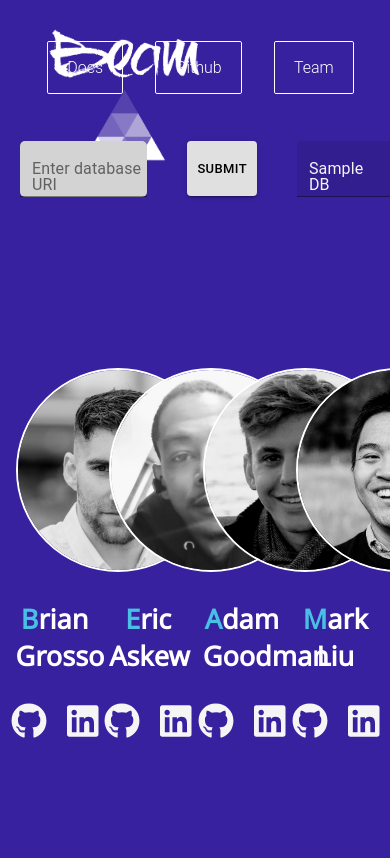
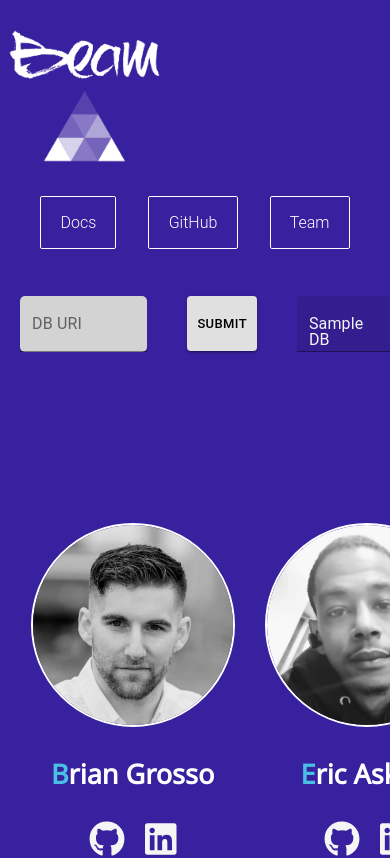
Before and after one commit to oslabs-beta/beamql, a React app: page /team in a window 390 px wide. Shown: the top 858 px of the page. Built offline with nearby package versions, Linux system fonts and the light colour scheme.

Commit message:
fixes front end formatting and improves README

```diff
--- a/client/App.jsx
+++ b/client/App.jsx
@@ -73,10 +73,12 @@ class App extends Component {
   render() {
     return (
       <Router>
+
           <div className="header">
             <Link to="/">
               <img id="logo" src="./assets/logo.png" />
             </Link>
+            <div id="smallWidthFlex">
             <div className="topButtons">
               {/* <Link to="/signup">
                 <button
@@ -96,7 +98,7 @@ class App extends Component {
               </Link>
 
               <a href="https://github.com/oslabs-beta/beam-corp" target="_blank" rel="noreferrer">
-              <button>Github</button>
+                <button>GitHub</button>
               </a>
               <Link to="/team">
                 <button>Team</button>
@@ -106,7 +108,7 @@ class App extends Component {
               <UriEntry gTD={this.gTD} />
             </ThemeProvider>
           </div>
-
+        </div>
         <Switch>
           <Route exact path="/">
             <img id="gif" src="./assets/getstarted.gif" alt="Get Started" />
@@ -114,12 +116,6 @@ class App extends Component {
           </Route>
           <Route exact path="/docs">
             <Docs />
-            <img
-              id="gif"
-              style={{ marginRight: '30px', width: '50vw' }}
-              src="./assets/getstarted.gif"
-              alt="Get Started"
-            />
           </Route>
           <Route path="/visualize">
             <div id="OutputBox">
--- a/client/Components/Docs.jsx
+++ b/client/Components/Docs.jsx
@@ -4,15 +4,14 @@ function Docs() {
 
 
   return (
-    <div>
     <div id="docs">
       <div className="step">Documentation</div>
       <br />
-        <b>BeamQL</b> is an open source tool to make understanding and adding a
+      BeamQL is an open source tool to make understanding and adding a
       GraphQL layer to any REST API as simple as possible.
       <br></br>
       <br></br>
-        The animation at right shows the essential features of this tool. Simply
+      The animation below shows the essential features of this tool. Simply
       insert your PostgreSQL database URI or select from one of the sample
       databases. Click submit and behold the visualization of your database as
       a graph data structure. You are now looking at your data the way GraphQL
@@ -23,17 +22,16 @@ function Docs() {
       resolvers) to add a GraphQL controller layer to your existing REST API.
       Assuming you are using a common backend framework in Node.js, you simply
       need to copy these two bodies of text into your server/app.js code, and
-        install and include the relevant boilerplate for{' '}
-        <a id="textlink" href="https://www.npmjs.com/package/apollo-server">
-          Apollo Server
-        </a>
-        .
-        <br></br>
-        <br></br>
+      install and include the relevant boilerplate for<a id="textlink" href="https://www.npmjs.com/package/apollo-server">Apollo Server.</a>
       <br />
-        <img id="codeOutputImg" src="../assets/ApolloBoilerplate.png" />
-      </div>
-        <div id="docsRight">
+      <br />
+    <img
+          style={{ marginRight: '30px', border: '2px solid white' }}
+          src="./assets/getstarted.gif"
+          alt="Get Started"
+        />
+    <br />
+    <br />
     <span className="step">Step-By-Step Migration 🔢</span>
     <ol id="olCode">
       <li>Go to BeamQL.com</li>
@@ -57,9 +55,9 @@ function Docs() {
       <br/>
       <li> the awesomeness of your database accessible through the query language of the future!</li>
     </ol>
-        </div>
-
-
+    <br />
+    <br />
+    <img id="codeOutputImg" src="../assets/ApolloBoilerplate.png" />
     </div>
   );
 }
--- a/client/Components/Team.jsx
+++ b/client/Components/Team.jsx
@@ -98,7 +98,7 @@ function Team() {
         <div className="socials">
           <a href="https://github.com/markyliu" target="_blank" rel="noreferrer">
             {/* Github */}
-            <i class="fab fa-github"></i>
+            <i className="fab fa-github"></i>
           </a>
 
           <br />
--- a/client/Components/UriEntry.jsx
+++ b/client/Components/UriEntry.jsx
@@ -29,7 +29,7 @@ export default function UriEntry(props) {
     return (
         <div id='uri-entry'>
         <form  id="uribox" noValidate autoComplete="off">
-        <TextField className={classes.root} id="filled-basic" onBlur={() => props.gTD()} InputProps={{className: classes.input}} label="Enter database URI" variant='filled'/>
+        <TextField className={classes.root} id="filled-basic" onBlur={() => props.gTD()} InputProps={{className: classes.input}} label={ window.innerWidth > 500 ? "Enter database URI" : "DB URI"} variant='filled'/>
             <Link to='/visualize' >
             <Button className={classes.root}  variant="contained"  size="small">
                 Submit
--- a/client/application.scss
+++ b/client/application.scss
@@ -48,12 +48,35 @@ hr {
 
 #docs {
   color: white;
+  display: flex;
+  flex-direction: column;
   padding: 30px;
   text-decoration: none;
-  width: 40vw;
-  position: absolute;
-  margin-left: 20px;
+  width: 70vw;
+  margin-left: auto;
   margin-right: auto;
+}
+
+#topLeftDocs {
+  width: 40vh;
+}
+
+#docsTop {
+  color: white;
+  display: flex;
+  flex-direction: row;
+  padding: 30px;
+  text-decoration: none;
+  width: 90vw;
+}
+
+#docsBot {
+  color: white;
+  display: flex;
+  flex-direction: row;
+  padding: 30px;
+  text-decoration: none;
+  width: 90vw;
 }
 
 #docsRight {
@@ -286,6 +309,8 @@ textarea {
 }
 #team {
   display: flex;
+  flex-wrap: wrap;
+  min-width: 500px;
   justify-content: space-evenly;
   margin-left: auto;
   margin-right: auto;
@@ -293,23 +318,22 @@ textarea {
 }
 #Brian {
   font-size: large;
-
-  width: 20%;
+  margin-bottom: 30px;
   text-align: center;
 }
 #Eric {
   font-size: large;
-  width: 20%;
+  margin-bottom: 30px;
   text-align: center;
 }
 #Adam {
   font-size: large;
-  width: 20%;
+  margin-bottom: 30px;
   text-align: center;
 }
 #Marc {
   font-size: large;
-  width: 20%;
+  margin-bottom: 30px;
   text-align: center;
 }
 h2 {
@@ -370,3 +394,38 @@ a:hover{
   align-self: center;
   justify-self: center;
 }
+
+@media only screen and (max-width: 870px) {
+  #uri-entry {
+    position: static;
+    display: flex;
+    flex-wrap: wrap;
+  }
+  .header {
+    display: flex;
+    flex-direction: column;
+  }
+
+  #logo {
+    position: static;
+    margin-left: auto;
+    margin-right: auto;
+  }
+
+  .topButtons {
+    position: static;
+    display: flex;
+    flex-wrap: wrap;
+    margin-left: auto;
+    margin-right: auto;
+  }
+
+  .topButtons button {
+    min-width: 40px;
+  }
+
+  #smallWidthFlex {
+    display: flex;
+    flex-direction: column;
+  }
+}
```
Also changed, not shown: 1 other file (tests, documents, lock files or other folders). Lines whose indentation alone changed are shown as unchanged.
